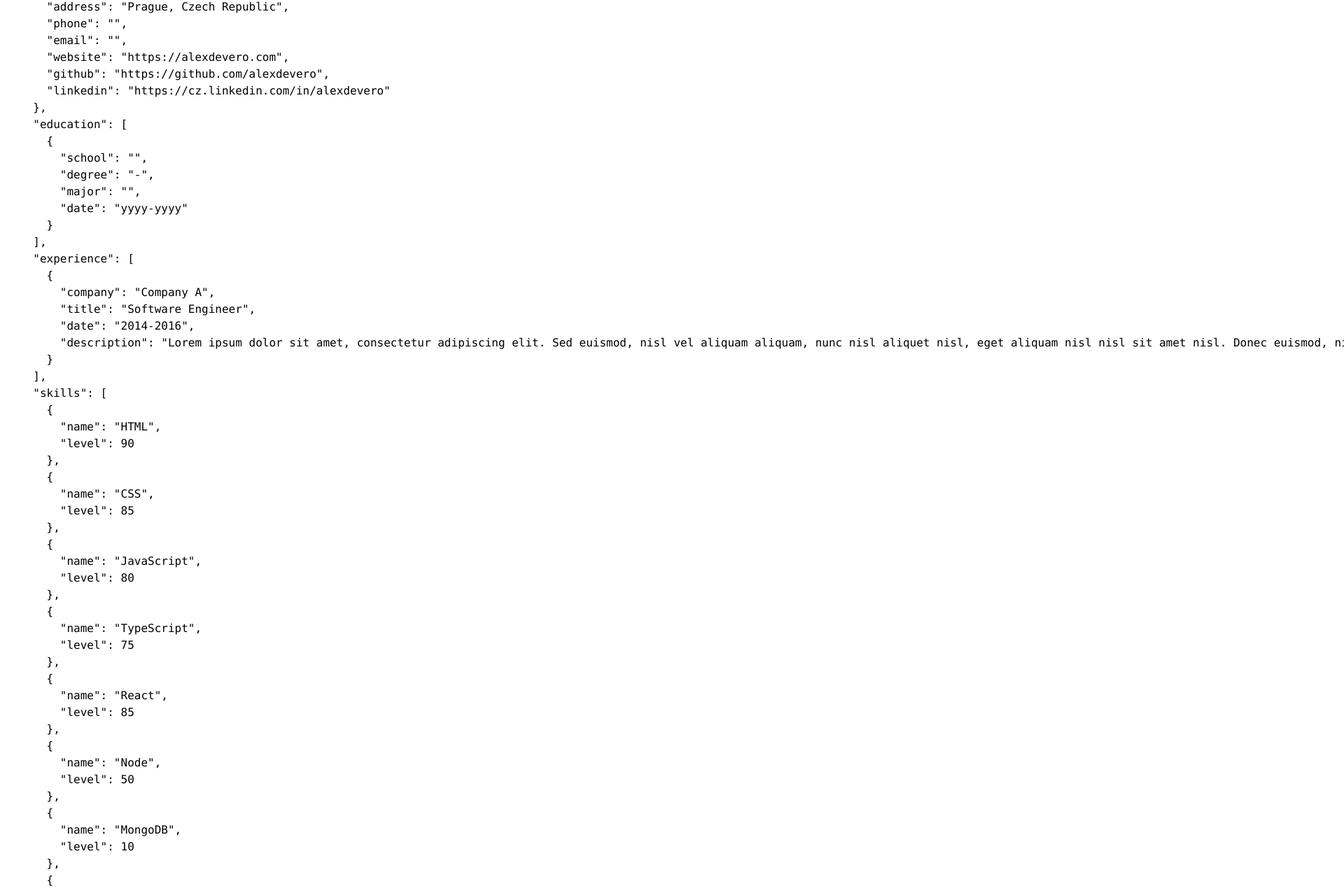
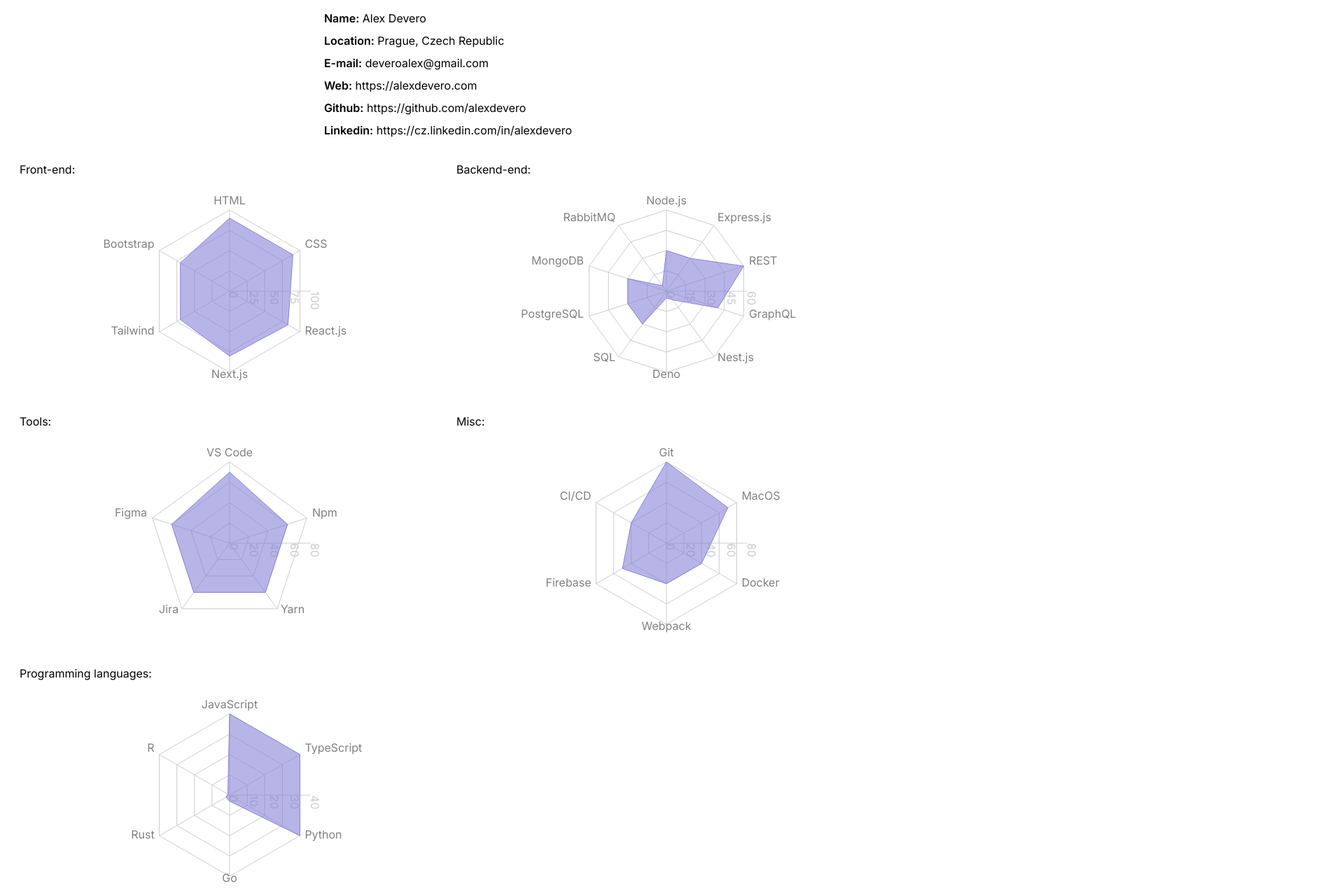
Before and after one commit to alexdevero/alex-devero-website-nextjs, a Next.js app: page /cv in a window 1280 px wide. Shown: the part 170-1443 px from the top of the page at 70% size, 1920 px wide, since content can reach past the window. Built offline with nearby package versions, Linux system fonts and the light colour scheme; some icons are missing.

Commit message:
Add charts to cv page

```diff
--- a/package.json
+++ b/package.json
@@ -42,6 +42,7 @@
     "react": "18.2.0",
     "react-dom": "18.2.0",
     "react-medium-image-zoom": "5.1.8",
+    "recharts": "^2.9.3",
     "xml-js": "1.6.11"
   },
   "devDependencies": {
--- a/src/app/cv/page.tsx
+++ b/src/app/cv/page.tsx
@@ -1,27 +1,45 @@
+import { CvCharts } from '@/components/cv-charts'
 import Layout from '@/components/layout'
-import { Cv as CvType } from '@/types/cv'
+import { cvRecords } from '@/data/cv-records'
 
-async function getCv() {
-  try {
-    const response = await fetch('http://localhost:3001/api/cv')
-    const data: CvType = await response.json()
+export default function Cv() {
+  return (
+    <Layout title='CV | Alex Devero'>
+      <h1 className='mb-8 mt-8 text-center text-5xl font-bold'>My CV</h1>
 
-    return data
-  } catch (error) {
-    console.error(error)
-    return null
-  }
-}
+      <div className='mb-8 ml-auto mr-auto flex max-w-md flex-col gap-2'>
+        <div>
+          <span className='font-semibold'>Name:</span> {cvRecords.personalInfo.name}
+        </div>
+        <div>
+          <span className='font-semibold'>Location:</span> {cvRecords.personalInfo.address}
+        </div>
+        <div>
+          <span className='font-semibold'>E-mail:</span>{' '}
+          <a href={`mailto:${cvRecords.personalInfo.email}`}>{cvRecords.personalInfo.email}</a>
+        </div>
+        <div>
+          <span className='font-semibold'>Web:</span>{' '}
+          <a href={cvRecords.personalInfo.website} target='_blank' rel='noopener noreferrer'>
+            {cvRecords.personalInfo.website}
+          </a>
+        </div>
+        <div>
+          <span className='font-semibold'>Github:</span>{' '}
+          <a href={cvRecords.personalInfo.github} target='_blank' rel='noopener noreferrer'>
+            {cvRecords.personalInfo.github}
+          </a>
+        </div>
+        <div>
+          <span className='font-semibold'>Linkedin:</span>{' '}
+          <a href={cvRecords.personalInfo.linkedin} target='_blank' rel='noopener noreferrer'>
+            {cvRecords.personalInfo.linkedin}
+          </a>
+        </div>
+      </div>
 
-export default async function Cv() {
-  const cvData = await getCv()
-
-  return (
-    <Layout title='404 | Alex Devero'>
-      <div>
-        <pre>
-          <code>{JSON.stringify(cvData, null, 2)}</code>
-        </pre>
+      <div className='h-full'>
+        <CvCharts />
       </div>
     </Layout>
   )
--- /dev/null
+++ b/src/components/cv-charts.tsx
@@ -0,0 +1,82 @@
+'use client'
+
+import { PolarAngleAxis, PolarGrid, PolarRadiusAxis, Radar, RadarChart, ResponsiveContainer } from 'recharts'
+
+import { backend, frontend, languages, misc, programmingLanguages, tools } from '@/data/cv-records'
+
+export const CvCharts = () => {
+  return (
+    <div className='min-h-full'>
+      <div className='grid min-h-full grid-cols-2 gap-6'>
+        <div className='flex flex-col gap-3'>
+          <h1 className='m-0'>Front-end:</h1>
+          <ResponsiveContainer className='h-[300px]'>
+            <RadarChart cx='50%' cy='50%' outerRadius='80%' data={frontend}>
+              <PolarGrid />
+              <PolarAngleAxis dataKey='name' />
+              <PolarRadiusAxis />
+              <Radar dataKey='value' stroke='#8884d8' fill='#8884d8' fillOpacity={0.6} />
+            </RadarChart>
+          </ResponsiveContainer>
+        </div>
+        <div className='flex flex-col gap-3'>
+          <h1 className='m-0'>Backend-end:</h1>
+          <ResponsiveContainer className='min-h-[300px]'>
+            <RadarChart cx='50%' cy='50%' outerRadius='80%' data={backend}>
+              <PolarGrid />
+              <PolarAngleAxis dataKey='name' />
+              <PolarRadiusAxis />
+              <Radar dataKey='value' stroke='#8884d8' fill='#8884d8' fillOpacity={0.6} />
+            </RadarChart>
+          </ResponsiveContainer>
+        </div>
+        <div className='flex flex-col gap-3'>
+          <h1 className='m-0'>Tools:</h1>
+          <ResponsiveContainer className='min-h-[300px]'>
+            <RadarChart cx='50%' cy='50%' outerRadius='80%' data={tools}>
+              <PolarGrid />
+              <PolarAngleAxis dataKey='name' />
+              <PolarRadiusAxis />
+              <Radar dataKey='value' stroke='#8884d8' fill='#8884d8' fillOpacity={0.6} />
+            </RadarChart>
+          </ResponsiveContainer>
+        </div>
+        <div className='flex flex-col gap-3'>
+          <h1 className='m-0'>Misc:</h1>
+          <ResponsiveContainer className='min-h-[300px]'>
+            <RadarChart cx='50%' cy='50%' outerRadius='80%' data={misc}>
+              <PolarGrid />
+              <PolarAngleAxis dataKey='name' />
+              <PolarRadiusAxis />
+              <Radar dataKey='value' stroke='#8884d8' fill='#8884d8' fillOpacity={0.6} />
+            </RadarChart>
+          </ResponsiveContainer>
+        </div>
+        <div className='flex flex-col gap-3'>
+          <h1 className='m-0'>Programming languages:</h1>
+          <ResponsiveContainer className='min-h-[300px]'>
+            <RadarChart cx='50%' cy='50%' outerRadius='80%' data={programmingLanguages}>
+              <PolarGrid />
+              <PolarAngleAxis dataKey='name' />
+              <PolarRadiusAxis />
+              <Radar dataKey='value' stroke='#8884d8' fill='#8884d8' fillOpacity={0.6} />
+            </RadarChart>
+          </ResponsiveContainer>
+        </div>
+      </div>
+      <div className='mt-8 grid min-h-full grid-cols-2 gap-4'>
+        <div className='flex flex-col gap-3'>
+          <h1 className='m-0'>Languages:</h1>
+          <ResponsiveContainer className='min-h-[300px]'>
+            <RadarChart cx='50%' cy='50%' outerRadius='80%' data={languages}>
+              <PolarGrid />
+              <PolarAngleAxis dataKey='name' />
+              <PolarRadiusAxis />
+              <Radar dataKey='value' stroke='#8884d8' fill='#8884d8' fillOpacity={0.6} />
+            </RadarChart>
+          </ResponsiveContainer>
+        </div>
+      </div>
+    </div>
+  )
+}
--- a/src/data/cv-records.ts
+++ b/src/data/cv-records.ts
@@ -1,10 +1,10 @@
 export const cvRecords = {
   personalInfo: {
     name: 'Alex Devero',
-    age: 31,
+    age: 32,
     address: 'Prague, Czech Republic',
     phone: '',
-    email: '',
+    email: 'deveroalex@gmail.com',
     website: 'https://alexdevero.com',
     github: 'https://github.com/alexdevero',
     linkedin: 'https://cz.linkedin.com/in/alexdevero',
@@ -14,53 +14,267 @@
       school: '',
       degree: '-',
       major: '',
-      date: 'yyyy-yyyy'
-    }
+      date: 'yyyy-yyyy',
+    },
   ],
   experience: [
     {
       company: 'Company A',
       title: 'Software Engineer',
       date: '2014-2016',
-      description: 'Lorem ipsum dolor sit amet, consectetur adipiscing elit. Sed euismod, nisl vel aliquam aliquam, nunc nisl aliquet nisl, eget aliquam nisl nisl sit amet nisl. Donec euismod, nisl vel aliquam aliquam, nunc nisl aliquet nisl, eget aliquam nisl nisl sit amet nisl.'
-    }
+      description:
+        'Lorem ipsum dolor sit amet, consectetur adipiscing elit. Sed euismod, nisl vel aliquam aliquam, nunc nisl aliquet nisl, eget aliquam nisl nisl sit amet nisl. Donec euismod, nisl vel aliquam aliquam, nunc nisl aliquet nisl, eget aliquam nisl nisl sit amet nisl.',
+    },
   ],
   skills: [
     {
       name: 'HTML',
-      level: 90
+      value: 90,
     },
     {
       name: 'CSS',
-      level: 85
+      value: 85,
     },
     {
       name: 'JavaScript',
-      level: 80
+      value: 80,
     },
     {
       name: 'TypeScript',
-      level: 75
+      value: 75,
     },
     {
       name: 'React',
-      level: 85
+      value: 85,
     },
     {
       name: 'Node',
-      level: 50
+      value: 50,
     },
     {
       name: 'MongoDB',
-      level: 10
+      value: 10,
     },
     {
       name: 'PostgreSQL',
-      level: 10
+      value: 10,
     },
     {
       name: 'Git',
-      level: 75
-    }
-  ]
+      value: 75,
+    },
+  ],
 }
+
+export const workExperience = [
+  {
+    from: '2021-04',
+    to: 'Current',
+    position: 'Front-End Developer',
+    company: 'Digitoo, Prague',
+    notes: [
+      'Coded using React.js and TypeScript to develop features for desktop platforms. Collaborated on building a consumer web app for a fintech startup.',
+      'Worked with marketing and IT department on web development projects and integrated front-end resources with back-end systems.',
+      'Worked cooperatively with client services, sales and design team in deadline-driven environment.',
+      'Produced websites compatible with multiple browsers.',
+    ],
+  },
+  {
+    from: '2019-06',
+    to: '2021-03',
+    position: 'Front-End Developer',
+    company: 'Persoo, Prague',
+    notes: [
+      'Coded using JavaScript and TypeScript to develop features for desktop platforms. Collaborated on building an interface and client for a recommendation system and widgets communicating with it.',
+      'Consulted with business partners and lead cooperation and integration of our solution. Lead and mentored a small team of developers.',
+    ],
+  },
+  {
+    from: '2017-11',
+    to: '2019-05',
+    position: 'Front-End Developer',
+    company: 'Supernova, Prague',
+    notes: [
+      'Coded using React.js and TypeScript to develop features for desktop platforms. Collaborated on building a consumer web app for a tech startup.',
+      "Worked actively with company CEO on product's design and functionality.",
+    ],
+  },
+]
+
+export const frontend = [
+  {
+    name: 'HTML',
+    value: 90,
+  },
+  {
+    name: 'CSS',
+    value: 90,
+  },
+  {
+    name: 'React.js',
+    value: 83,
+  },
+  {
+    name: 'Next.js',
+    value: 80,
+  },
+  {
+    name: 'Tailwind',
+    value: 70,
+  },
+  {
+    name: 'Bootstrap',
+    value: 70,
+  },
+]
+
+export const backend = [
+  {
+    name: 'Node.js',
+    value: 30,
+  },
+  {
+    name: 'Express.js',
+    value: 30,
+  },
+  {
+    name: 'REST',
+    value: 60,
+  },
+  {
+    name: 'GraphQL',
+    value: 40,
+  },
+  {
+    name: 'Nest.js',
+    value: 8,
+  },
+  {
+    name: 'Deno',
+    value: 5,
+  },
+  {
+    name: 'SQL',
+    value: 30,
+  },
+  // {
+  //   name: 'Redis',
+  //   value: 5,
+  // },
+  {
+    name: 'PostgreSQL',
+    value: 30,
+  },
+  {
+    name: 'MongoDB',
+    value: 30,
+  },
+  {
+    name: 'RabbitMQ',
+    value: 5,
+  },
+]
+
+export const misc = [
+  {
+    name: 'Git',
+    value: 80,
+  },
+  {
+    name: 'MacOS',
+    value: 70,
+  },
+  {
+    name: 'Docker',
+    value: 40,
+  },
+  {
+    name: 'Webpack',
+    value: 40,
+  },
+  {
+    name: 'Firebase',
+    value: 50,
+  },
+  // {
+  //   name: 'Kubernetes',
+  //   value: 10,
+  // },
+  {
+    name: 'CI/CD',
+    value: 40,
+  },
+]
+
+export const tools = [
+  {
+    name: 'VS Code',
+    value: 70,
+  },
+  {
+    name: 'Npm',
+    value: 60,
+  },
+  {
+    name: 'Yarn',
+    value: 60,
+  },
+  {
+    name: 'Jira',
+    value: 60,
+  },
+  {
+    name: 'Figma',
+    value: 60,
+  },
+]
+
+export const programmingLanguages = [
+  {
+    name: 'JavaScript',
+    value: 40,
+  },
+  {
+    name: 'TypeScript',
+    value: 40,
+  },
+  {
+    name: 'Python',
+    value: 40,
+  },
+  {
+    name: 'Go',
+    value: 3,
+  },
+  {
+    name: 'Rust',
+    value: 2,
+  },
+  {
+    name: 'R',
+    value: 1,
+  },
+]
+
+export const languages = [
+  {
+    name: 'Czech',
+    value: 95,
+  },
+  {
+    name: 'English',
+    value: 89,
+  },
+  {
+    name: 'Spanish',
+    value: 25,
+  },
+  {
+    name: 'French',
+    value: 15,
+  },
+  {
+    name: 'German',
+    value: 10,
+  },
+]
```
Also changed, not shown: 1 other file (tests, documents, lock files or other folders).
